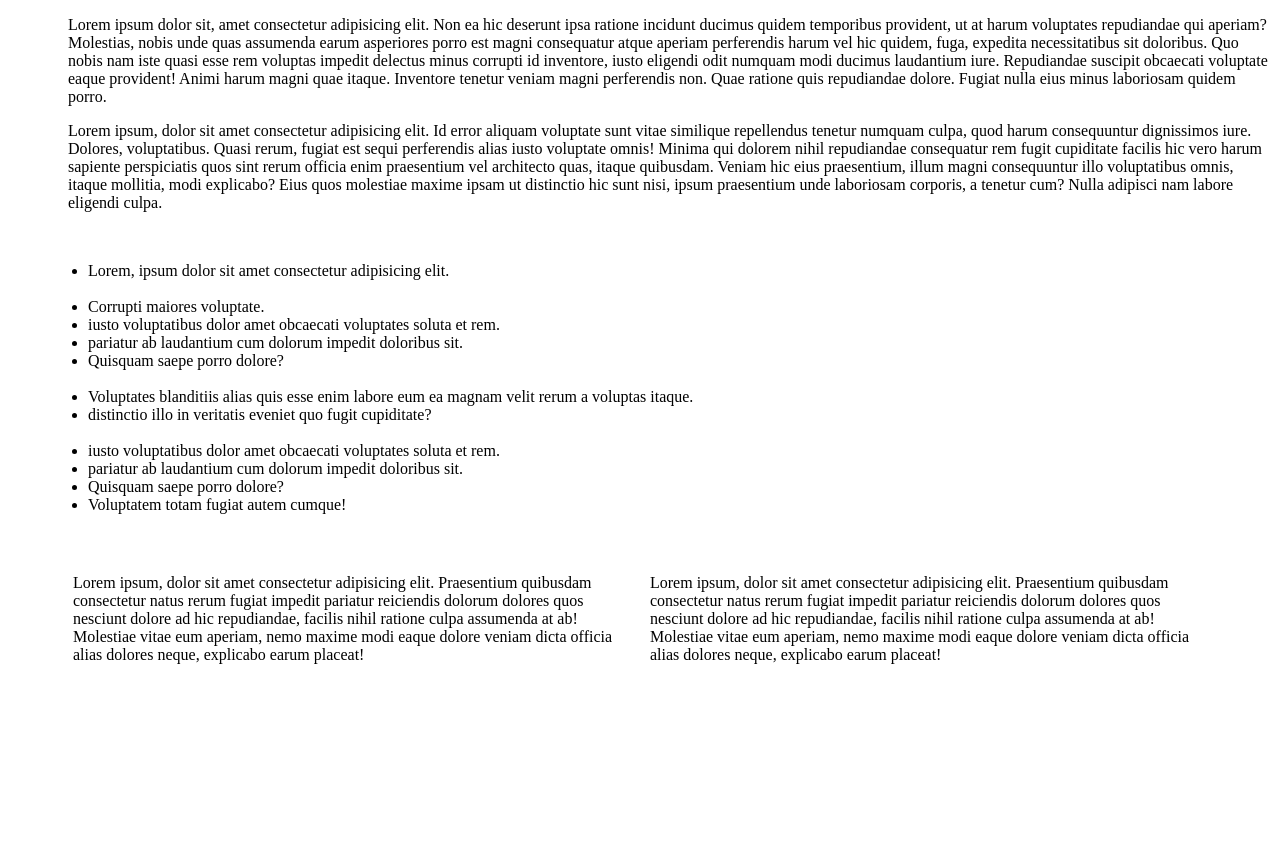
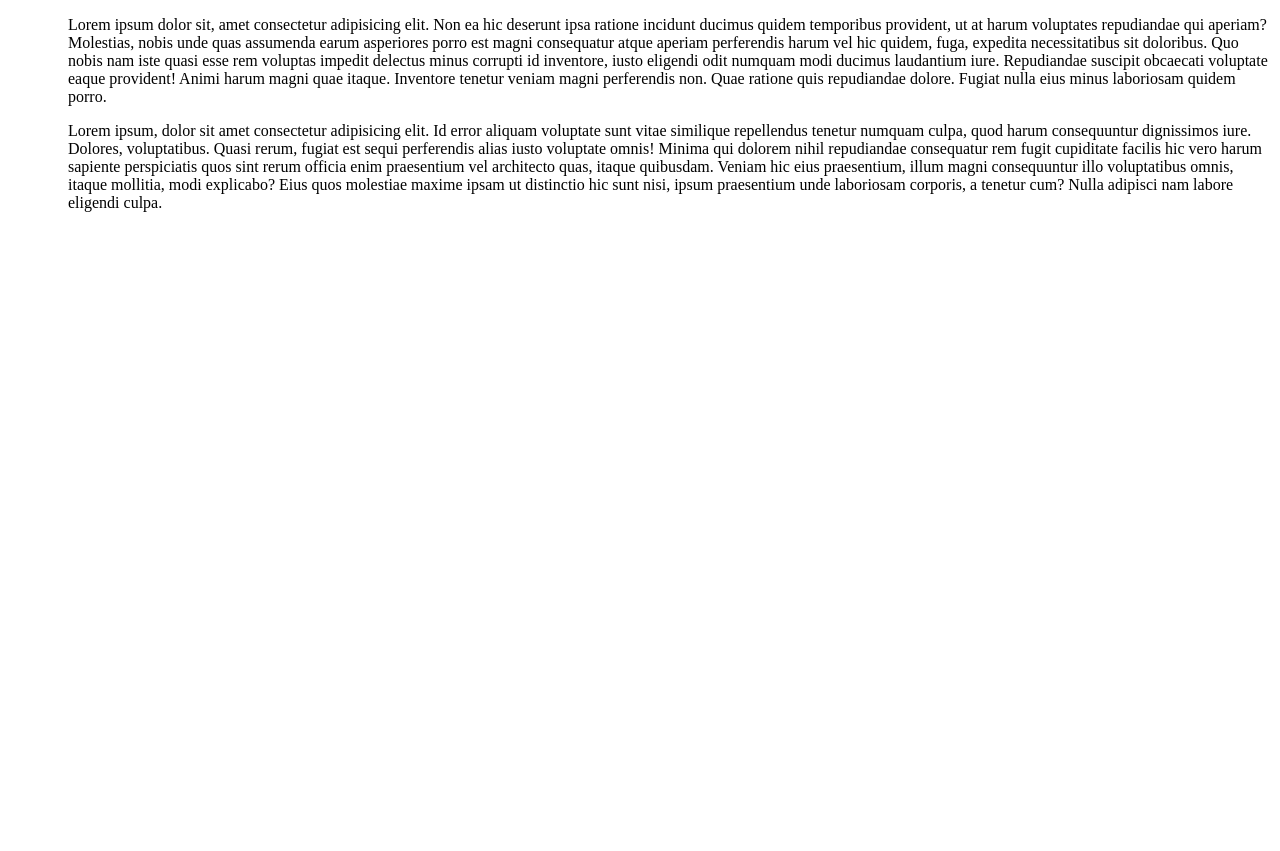
Before and after one commit to sawanyadav1925/template1, a plain HTML site: page src/index.html in a window 1280 px wide. After the commit the page ends 800 px from the top, so only its background shows below. Drawn offline with Linux system fonts and the light colour scheme.

Commit message:
commit for header

```diff
--- a/src/index.html
+++ b/src/index.html
@@ -49,42 +49,7 @@
       nam labore eligendi culpa.
     </p>
     <br>
-    <p>
-        <ul style="padding-left: 80px;" style="margin-right: 60px;">
-            <li> Lorem, ipsum dolor sit amet consectetur adipisicing elit. </li>
-        <br>
-        <li> Corrupti maiores voluptate.</li>
-        <li> iusto voluptatibus dolor amet obcaecati voluptates soluta et rem.</li>
-        <li> pariatur ab laudantium cum dolorum impedit doloribus sit. </li>
-        <li> Quisquam saepe porro dolore? </li>
-         <br>
-        <li>Voluptates blanditiis alias quis esse enim labore eum ea magnam velit rerum a voluptas itaque. </li>
-        <li> distinctio illo in veritatis eveniet quo fugit cupiditate?</li>
-        <br>
-        <li> iusto voluptatibus dolor amet obcaecati voluptates soluta et rem.</li>
-        <li> pariatur ab laudantium cum dolorum impedit doloribus sit.</li>
-        <li> Quisquam saepe porro dolore? </li>
-        <li> Voluptatem totam fugiat autem cumque!</li>
 
-        </ul>
-        <br>
-
-        <div class="row">
-            <div class="column" >
-
-              <p style="margin-left: 55px;">Lorem ipsum, dolor sit amet consectetur adipisicing elit. Praesentium quibusdam consectetur natus rerum fugiat impedit pariatur reiciendis dolorum dolores quos nesciunt dolore ad hic repudiandae, facilis nihil ratione culpa assumenda at ab! Molestiae vitae eum aperiam, nemo maxime modi eaque dolore veniam dicta officia alias dolores neque, explicabo earum placeat!</p>
-            </div>
-            <div class="column" >
-
-                <p style="margin-right: 55px;">Lorem ipsum, dolor sit amet consectetur adipisicing elit. Praesentium quibusdam consectetur natus rerum fugiat impedit pariatur reiciendis dolorum dolores quos nesciunt dolore ad hic repudiandae, facilis nihil ratione culpa assumenda at ab! Molestiae vitae eum aperiam, nemo maxime modi eaque dolore veniam dicta officia alias dolores neque, explicabo earum placeat!</p>
-
-            </div>
-          </div>
-
-
-
-
-        </p>
 
   </body>
 </html>
```
